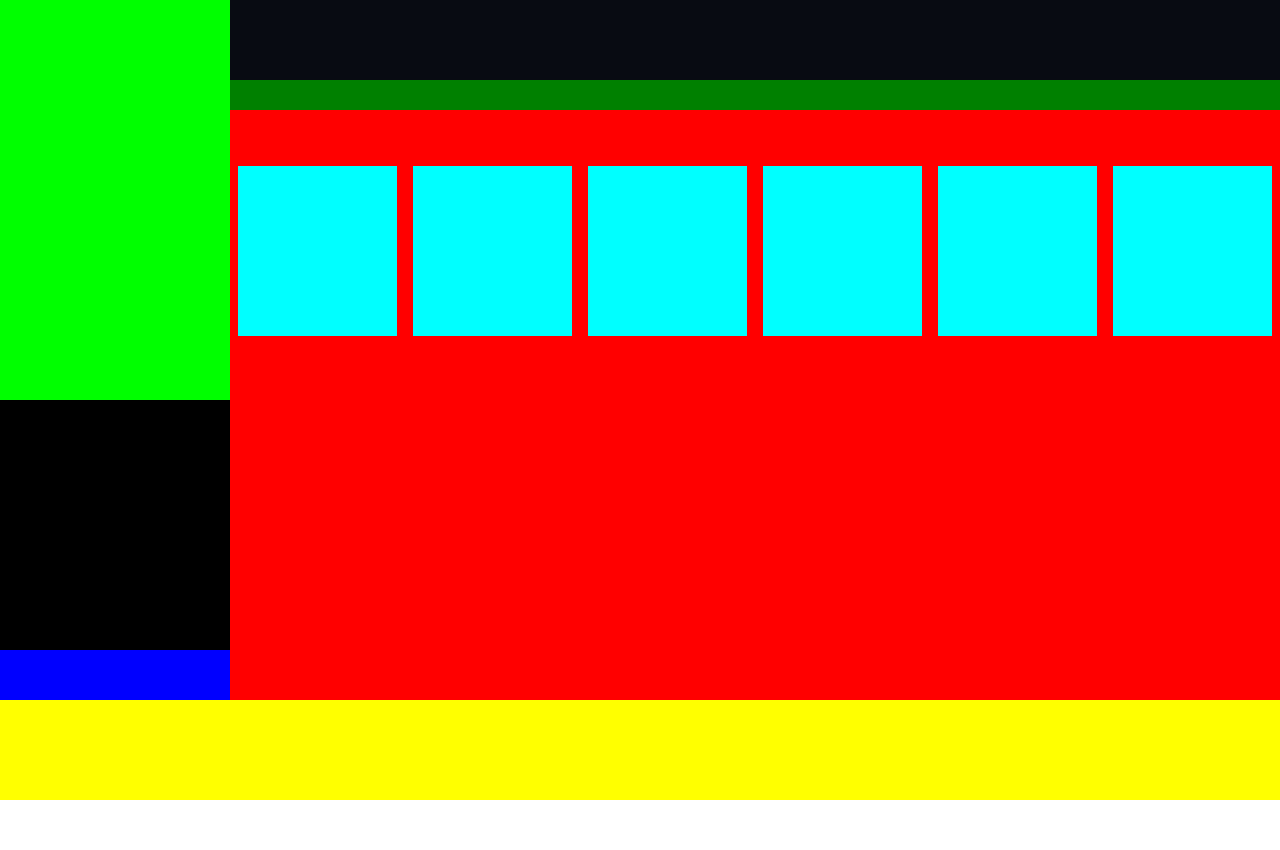
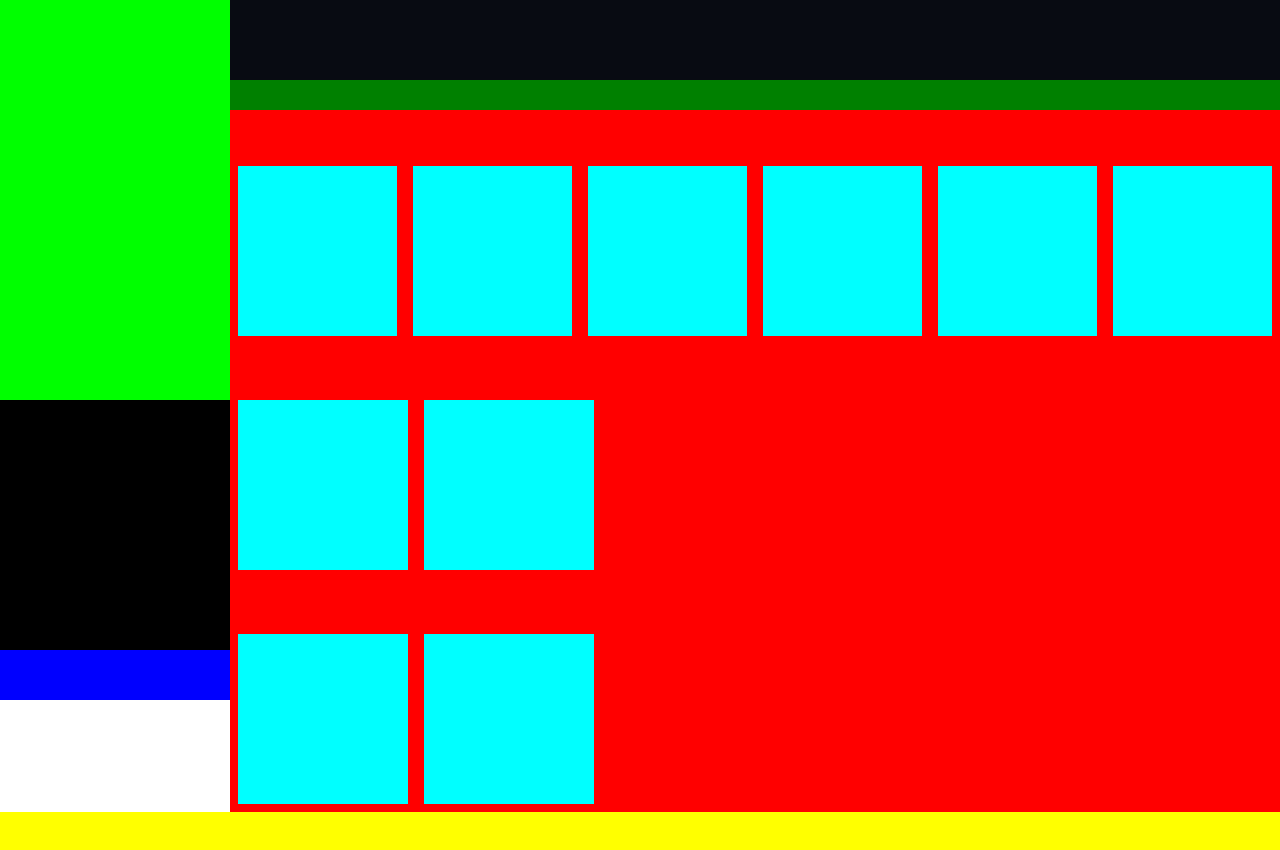
Before and after one commit to AndreaFumagalli4/html-css-spotifyweb, a plain HTML site: page index.html in a window 1280 px wide. Before the commit the page ends 800 px from the top, so only its background shows below. Drawn offline with Linux system fonts and the light colour scheme.

Commit message:
overflow problem

```diff
--- a/css/style.css
+++ b/css/style.css
@@ -53,6 +53,7 @@ section#section-bottom-header{
 main{
     background-color: red;
     width: calc(100% - 230px);
+    overflow-y: scroll;
 }
 
 section#upgrade{
--- a/index.html
+++ b/index.html
@@ -38,7 +38,7 @@
 
                 </section>
 
-                <section class="row flex flex-around">
+                <section class="row row-recently-played flex flex-around">
                     <article class="album">
 
                     </article>
@@ -59,12 +59,22 @@
                     </article>
                 </section>
 
-                <section class="row">
+                <section class="row row-made-for flex">
+                    <article class="album">
 
+                    </article>
+                    <article class="album">
+
+                    </article>
                 </section>
 
-                <section class="row">
+                <section class="row row-popular-artists flex">
+                    <article class="album">
 
+                    </article>
+                    <article class="album">
+
+                    </article>
                 </section>
             </main>
 
```
